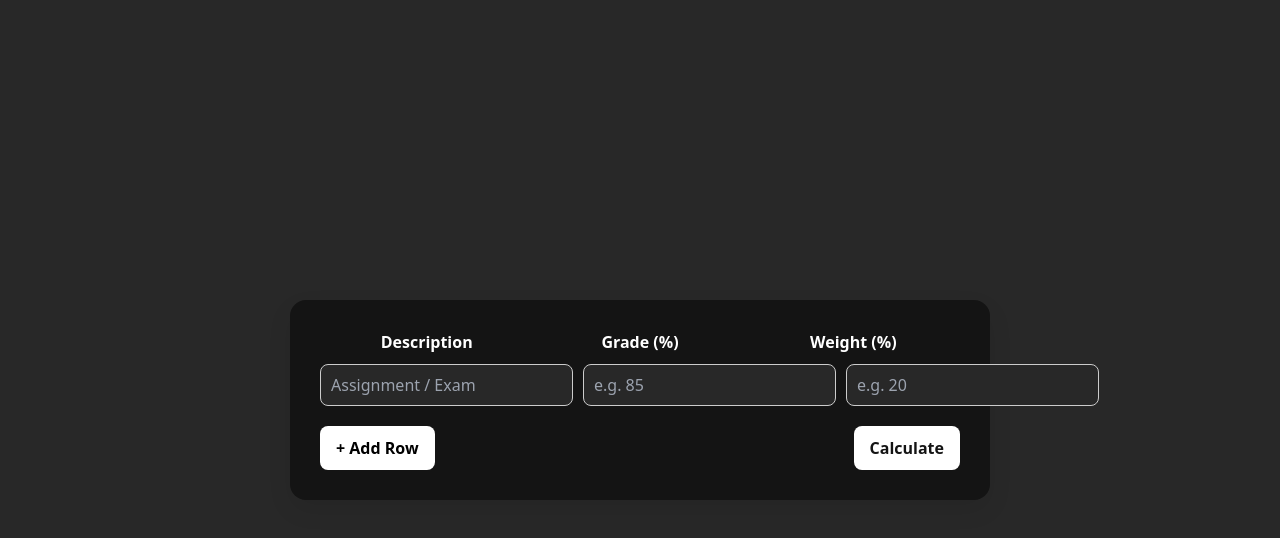
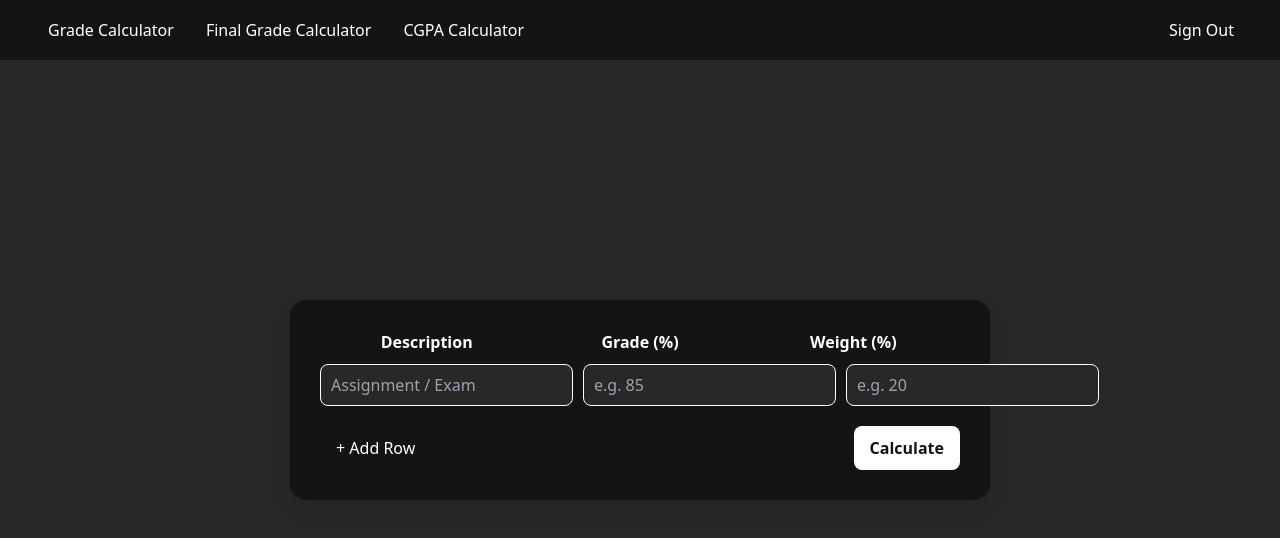
Before and after one commit to KevinKhuu27/azure, a React app in the folder frontend/: page /gradeCalculator in a window 1280 px wide. Shown: the top 538 px of the page. Built offline with nearby package versions, Linux system fonts and the light colour scheme; the HTML template or start-up script is replaced by a standard one.

Commit message:
Added navbar

```diff
--- a/frontend/src/App.jsx
+++ b/frontend/src/App.jsx
@@ -4,6 +4,9 @@ import './App.css'
 import Login from './pages/Login.jsx'
 import Register from './pages/Register.jsx'
 import GradeCalculator from './pages/GradeCalculator.jsx';
+import FinalGradeCalculator from './pages/FinalGradeCalculator.jsx';
+import CGPACalculator from './pages/CGPACalculator.jsx';
+import MainLayout from './layouts/MainLayout.jsx';
 
 function App() {
   const [loggedIn, setLoggedIn] = useState(false);
@@ -13,7 +16,10 @@ function App() {
       <Route path="/" element={<Login />} />
       <Route path="/login" element={<Login />} />
       <Route path="/register" element={<Register />} />
-      <Route path="/gradeCalculator" element={<GradeCalculator />} />
+
+      <Route path="/gradeCalculator" element={<MainLayout><GradeCalculator /></MainLayout>} />
+      <Route path="/finalGradeCalculator" element={<MainLayout><FinalGradeCalculator /></MainLayout>} />
+      <Route path="/cgpaCalculator" element={<MainLayout><CGPACalculator /></MainLayout>} />
     </Routes>
   );
 }
--- /dev/null
+++ b/frontend/src/Calculator.css
@@ -0,0 +1,82 @@
+.calculator-container {
+  max-width: 700px;
+  margin: 40px auto;
+  background: #fff;
+  padding: 30px;
+  border-radius: 16px;
+  box-shadow: 0 10px 25px rgba(0,0,0,0.08);
+  background-color: #141414;
+}
+
+.calculator-header {
+  display: grid;
+  grid-template-columns: 1fr 1fr 1fr;
+  font-weight: bold;
+  margin-bottom: 10px;
+  color: white;
+}
+
+.calculator-row {
+  display: grid;
+  grid-template-columns: 2fr 1fr 1fr;
+  gap: 10px;
+  margin-bottom: 10px;
+}
+
+.calculator-row input {
+  padding: 8px 10px;
+  border-radius: 8px;
+  border: 1px solid white;
+  background-color: #282828;
+  color: white;
+  outline: none;
+  transition: border-color 0.2s, box-shadow 0.2s;
+}
+
+.calculator-row input:hover {
+  border-color: #fff;
+  box-shadow: 0 0 0 1px #fff;
+}
+
+.calculator-actions {
+  display: flex;
+  justify-content: space-between;
+  margin-top: 20px;
+}
+
+.calculator-actions button {
+  padding: 10px 16px;
+  border: none;
+  border-radius: 8px;
+  cursor: pointer;
+}
+
+.calculator-actions button:first-child {
+  color: white;
+  transition: background-color 0.2s, color 0.2s;
+}
+
+.calculator-actions button:first-child:hover {
+  background-color: #282828;
+}
+
+.calculator-actions button:last-child {
+  background: white;
+  color: #141414;
+  font-weight: 600;
+  transition: background-color 0.2s, color 0.2s;
+}
+.calculator-actions button:last-child:hover {
+  background-color: #3c3c3c;
+  color: white;
+}
+.calculator-actions button:first-child:hover {
+  background-color: #282828;
+}
+
+.calculator-result {
+  margin-top: 20px;
+  text-align: center;
+  font-size: 1.2rem;
+  color: white;
+}
--- a/frontend/src/GradeCalculator.css
+++ /dev/null
@@ -1,62 +0,0 @@
-.grade-container {
-  max-width: 700px;
-  margin: 40px auto;
-  background: #fff;
-  padding: 30px;
-  border-radius: 16px;
-  box-shadow: 0 10px 25px rgba(0,0,0,0.08);
-  background-color: #141414;
-}
-
-.grade-header {
-  display: grid;
-  grid-template-columns: 1fr 1fr 1fr;
-  font-weight: bold;
-  margin-bottom: 10px;
-  color: white;
-}
-
-.grade-row {
-  display: grid;
-  grid-template-columns: 2fr 1fr 1fr;
-  gap: 10px;
-  margin-bottom: 10px;
-}
-
-.grade-row input {
-  padding: 8px 10px;
-  border-radius: 8px;
-  border: 1px solid #ccc;
-  background-color: #282828;
-  color: white;
-}
-
-.grade-actions {
-  display: flex;
-  justify-content: space-between;
-  margin-top: 20px;
-}
-
-.grade-actions button {
-  padding: 10px 16px;
-  border: none;
-  border-radius: 8px;
-  cursor: pointer;
-  font-weight: 600;
-}
-
-.grade-actions button:first-child {
-  background: white;
-}
-
-.grade-actions button:last-child {
-  background: white;
-  color: #141414;
-}
-
-.grade-result {
-  margin-top: 20px;
-  text-align: center;
-  font-size: 1.2rem;
-  color: white;
-}
--- /dev/null
+++ b/frontend/src/components/Navbar.css
@@ -0,0 +1,40 @@
+.navbar {
+  width: 100vw;
+  position: fixed;
+  top: 0;
+  left: 0;
+  height: 60px;
+
+  display: flex;
+  justify-content: space-between;
+  align-items: center;
+
+  padding: 0 32px;
+  background: #141414;
+  color: white;
+  z-index: 1000;
+}
+
+.nav-btn {
+  background: transparent;
+  color: white;
+  padding: 8px 16px;
+  border-radius: 8px;
+}
+
+.nav-btn:hover {
+  background: #282828;
+  color: white;
+}
+
+.nav-right button {
+  background: #141414;
+  border: none;
+  padding: 8px 14px;
+  border-radius: 8px;
+  color: white;
+}
+
+.nav-right button:hover {
+  background: #3c3c3c;
+}
--- /dev/null
+++ b/frontend/src/components/Navbar.jsx
@@ -0,0 +1,32 @@
+import { Link, useNavigate } from "react-router-dom";
+import "./Navbar.css";
+
+export default function Navbar() {
+  const navigate = useNavigate();
+
+  const handleLogout = () => {
+    // clear auth info
+    localStorage.removeItem("token"); // if using JWT
+    navigate("/login");
+  };
+
+  return (
+    <nav className="navbar">
+      <div className="nav-left">
+        <button className="nav-btn" onClick={() => navigate("/gradeCalculator")}>
+          Grade Calculator
+        </button>
+        <button className="nav-btn" onClick={() => navigate("/finalGradeCalculator")}>
+          Final Grade Calculator
+        </button>
+        <button className="nav-btn" onClick={() => navigate("/cgpaCalculator")}>
+          CGPA Calculator
+        </button>
+      </div>
+
+      <div className="nav-right">
+        <button onClick={handleLogout}>Sign Out</button>
+      </div>
+    </nav>
+  );
+}
--- /dev/null
+++ b/frontend/src/layouts/MainLayout.jsx
@@ -0,0 +1,10 @@
+import Navbar from "../components/Navbar";
+
+export default function MainLayout({ children }) {
+  return (
+    <>
+      <Navbar />
+      <main style={{ paddingTop: "70px", padding: "20px" }}>{children}</main>
+    </>
+  );
+}
--- /dev/null
+++ b/frontend/src/pages/CGPACalculator.jsx
@@ -0,0 +1,10 @@
+import React from 'react';
+import '../Calculator.css';
+
+export default function CGPACalculator() {
+    return (
+        <div>
+            CGPA Calculator Page
+        </div>
+    );
+}
--- /dev/null
+++ b/frontend/src/pages/FinalGradeCalculator.jsx
@@ -0,0 +1,10 @@
+import React from 'react';
+import '../Calculator.css';
+
+export default function FinalGradeCalculator() {
+    return (
+        <div>
+            Final Grade Calculator Page
+        </div>
+    );
+}
--- a/frontend/src/pages/GradeCalculator.jsx
+++ b/frontend/src/pages/GradeCalculator.jsx
@@ -1,5 +1,5 @@
 import React, { useState } from "react";
-import "./../GradeCalculator.css";
+import "./../Calculator.css";
 
 export default function GradeCalculator() {
   const [rows, setRows] = useState([{ description: "", grade: "", weight: "" },]);
@@ -39,15 +39,15 @@ export default function GradeCalculator() {
   };
 
   return (
-    <div className="grade-container">
-      <div className="grade-header">
+    <div className="calculator-container">
+      <div className="calculator-header">
         <div>Description</div>
         <div>Grade (%)</div>
         <div>Weight (%)</div>
       </div>
 
       {rows.map((row, index) => (
-        <div className="grade-row" key={index}>
+        <div className="calculator-row" key={index}>
           <input
             type="text"
             placeholder="Assignment / Exam"
@@ -77,13 +77,13 @@ export default function GradeCalculator() {
         </div>
       ))}
 
-      <div className="grade-actions">
+      <div className="calculator-actions">
         <button onClick={addRow}>+ Add Row</button>
         <button onClick={calculateAverage}>Calculate</button>
       </div>
 
       {result && (
-        <div className="grade-result">
+        <div className="calculator-result">
           Final Grade: <strong>{result}%</strong>
         </div>
       )}
```
